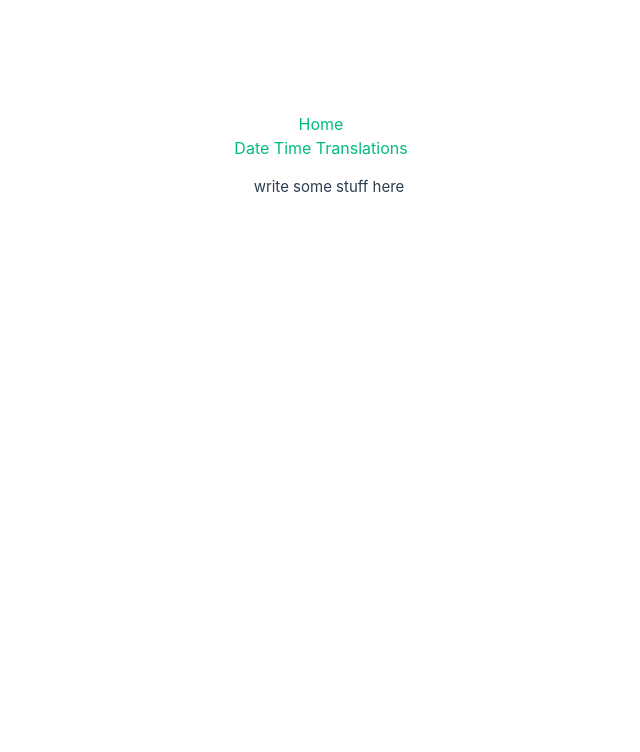
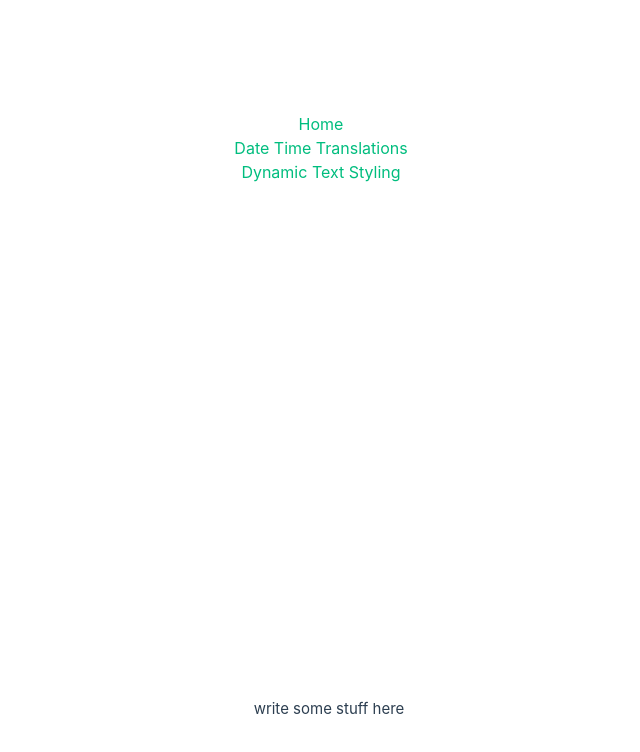
Before and after one commit to AndrewDavidsonDigital/considerations, a Vue app: page / in a window 1280 px wide. Shown: the top 752 px of the page, without its empty margins (311-951 px from the left). Built offline with nearby package versions, Linux system fonts and the light colour scheme.

Commit message:
ProressivelyStyleText  - Add route bindings

```diff
--- a/src/App.vue
+++ b/src/App.vue
@@ -4,7 +4,7 @@
 </script>
 
 <template>
-  <section class="tw-flex tw-flex-col tw-justify-between tw-items-center">
+  <section class="tw-flex tw-flex-col tw-justify-between tw-items-center tw-h-full tw-w-full">
     <Navigation />
     <RouterView />
   </section>
--- a/src/components/Navigation.vue
+++ b/src/components/Navigation.vue
@@ -2,5 +2,6 @@
   <nav class="tw-flex tw-flex-col tw-pb-5 tw-items-center tw-justify-start">
     <RouterLink to="/">Home</RouterLink>
     <RouterLink to="/date-time-translations">Date Time Translations</RouterLink>
+    <RouterLink to="/progressive-styled-text">Dynamic Text Styling</RouterLink>
   </nav>
 </template>
--- a/src/router/index.js
+++ b/src/router/index.js
@@ -16,7 +16,13 @@ const router = createRouter({
       // this generates a separate chunk (DateTimeTlView.[hash].js) for this route
       // which is lazy-loaded when the route is visited.
       component: () => import('../views/DateTimeTlView.vue')
-    }
+    },
+    {
+      path: '/progressive-styled-text',
+      name: 'progressive-styled-text',
+      component: () => import('../views/ProgressivlyStyledText.vue')
+    },
+
   ]
 })
 
```
